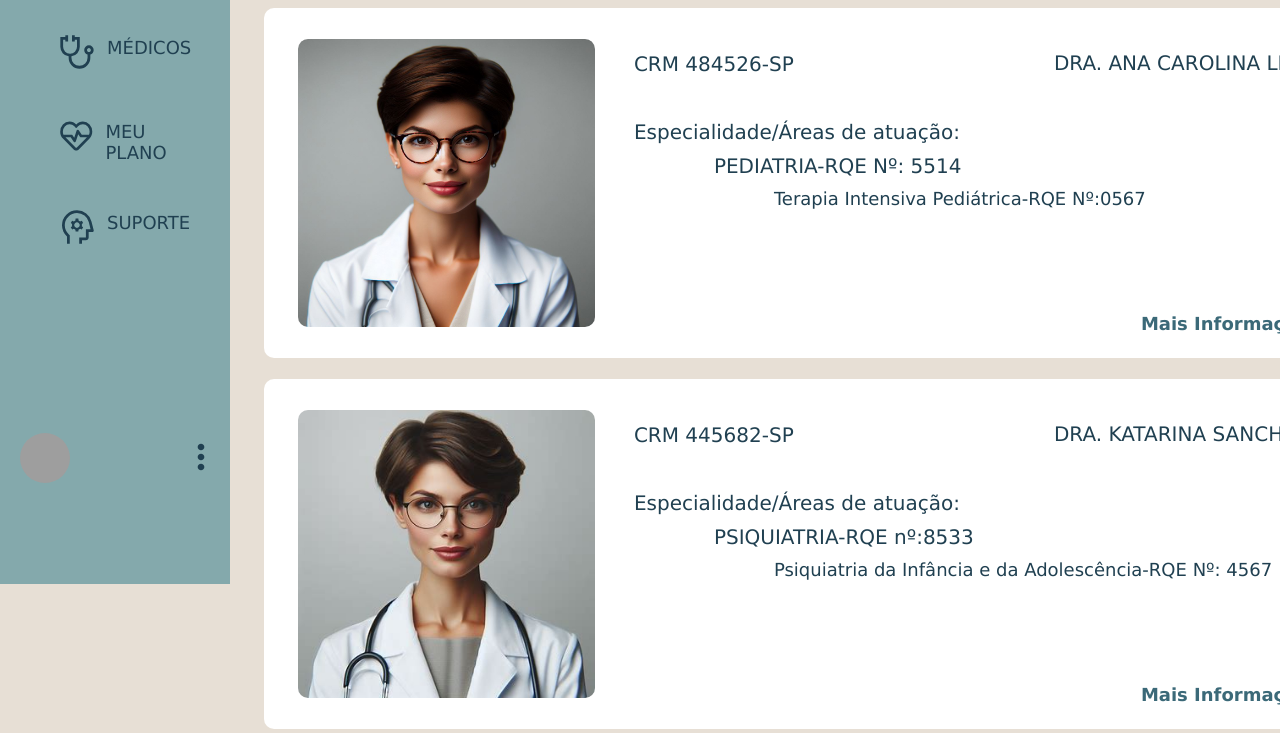
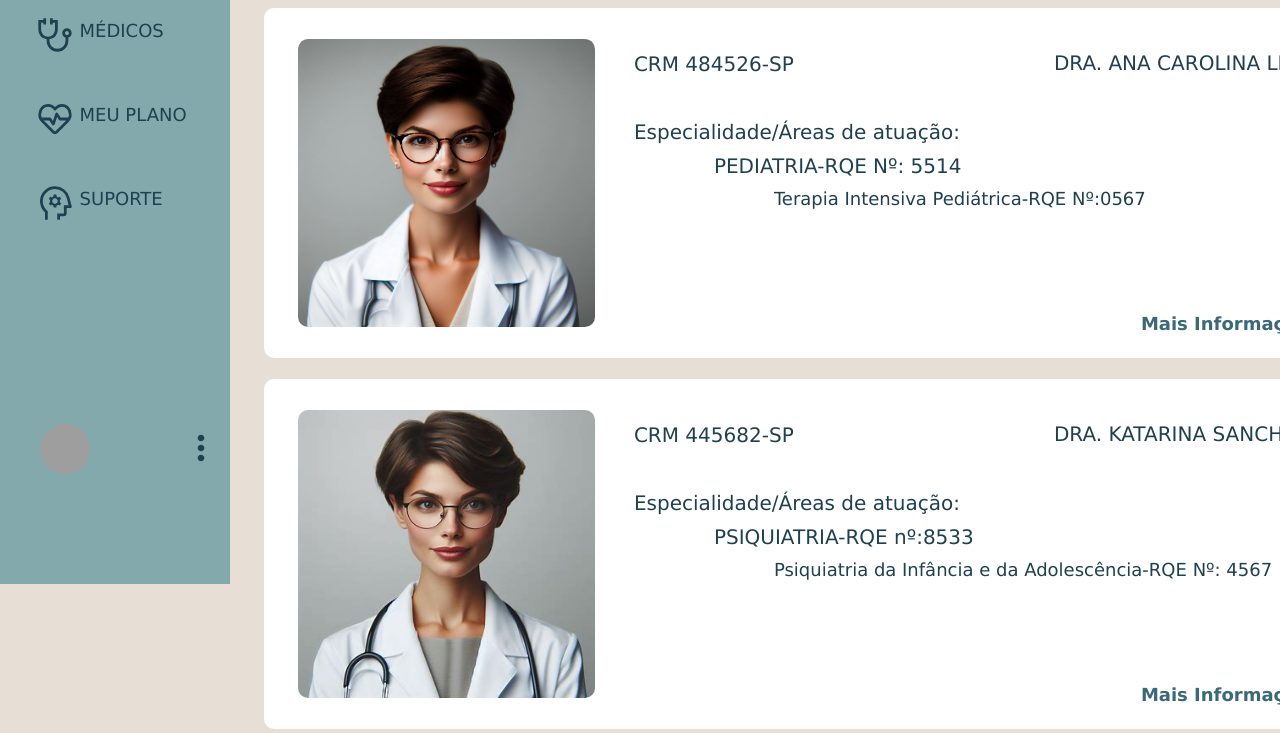
Before and after one commit to AndGuMar/Consultorio-IHM, a plain HTML site: page página-médicos/consultorio.html in a window 1280 px wide. Shown: the part 214-947 px from the top of the page. Drawn offline with nearby package versions, Linux system fonts and the light colour scheme; grey boxes are pictures that could not be loaded.

Commit message:
alterações

```diff
--- a/página-médicos/consultorio.css
+++ b/página-médicos/consultorio.css
@@ -63,28 +63,25 @@ nav{
     margin-top: -7%;
 }
 #barra ul{
-    padding-top: 15%;
-    margin-left: -5px;
+    padding: 15%;
     list-style-type: none;
-    padding-bottom: 30%;
 }
 #barra ul > a > li {
     font-family: Verdana, Geneva, Tahoma, sans-serif;
     font-size:18px;
     color:#204051;
     text-align: justify;
-    margin-top: 5px;
-    padding-left: 10px;
+    margin: 5px;
+    position: relative;
 }
 #barra a {
     text-decoration: none;
-    padding: 22px;
+    padding-bottom: 44px;
     display: flex;
 }
 #option ul{
+    margin-top: 55%;
     list-style-type: none;
-    margin: -20px;
-    margin-top: 43%;
     display: flex;
 }
 #option ul > a{
--- a/página-médicos/consultorio.html
+++ b/página-médicos/consultorio.html
@@ -49,7 +49,7 @@
                 </ul>
             </div>
         </nav>
-        <header class="container">
+        <header>
             <div id="menu">
                 <ul>
                   <a href="#head">
@@ -64,7 +64,7 @@
             </div>
 
         </header>
-        <main class="container">
+        <main>
             <div class="caixa">
                 <input class="searchbar" type="text" id="barsearch" name="barsearch"/>
                 <svg id="search" class="search" xmlns="http://www.w3.org/2000/svg" height="25px" viewBox="0 -960 960 960" width="25px" fill="#e8eaed"><path d="M784-120 532-372q-30 24-69 38t-83 14q-109 0-184.5-75.5T120-580q0-109 75.5-184.5T380-840q109 0 184.5 75.5T640-580q0 44-14 83t-38 69l252 252-56 56ZM380-400q75 0 127.5-52.5T560-580q0-75-52.5-127.5T380-760q-75 0-127.5 52.5T200-580q0 75 52.5 127.5T380-400Z"/></svg>
--- a/página-médicos/consultorio.js
+++ b/página-médicos/consultorio.js
@@ -14,7 +14,7 @@ buttons.forEach(button => {
       block.style.backgroundColor = isExpanded ? "#ffffff" : "#3B6978";
       button.textContent = isExpanded ? "Mais Informações" : "Menos Informações";
       button.style.color = isExpanded ? "#3b6978" : "#ffffff";
-      button.style.marginTop = isExpanded ? "31%" : " 35%"
+      button.style.marginTop = isExpanded ? "31%" : " 37%"
 
       lista.forEach(lista => {
         lista.style.color = isExpanded ? "#204051" : "#ffffff";
```
